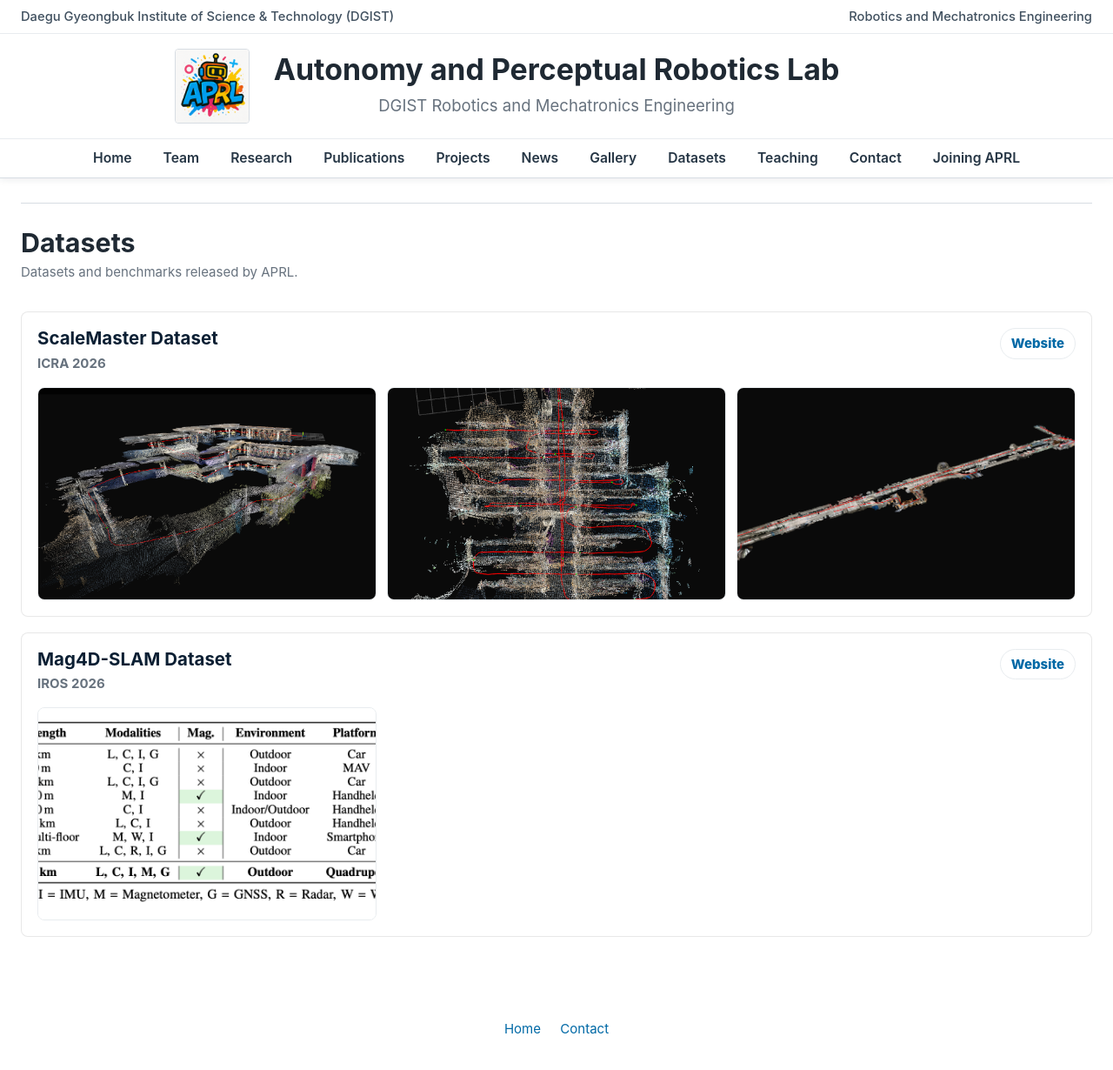
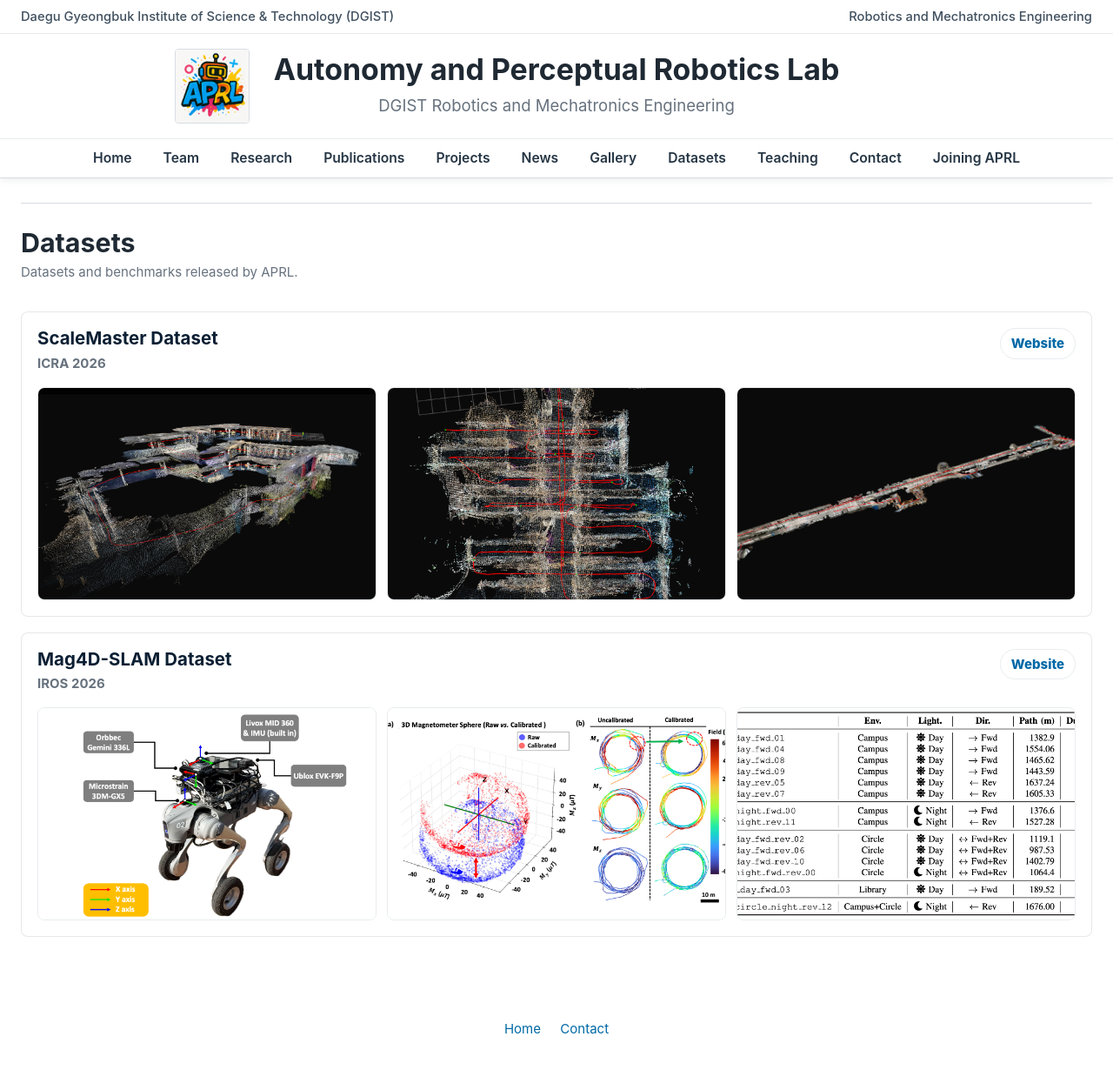
Before and after one commit to team-aprl/team-aprl.github.io, a Jekyll site: the page built from datasets.html, in a window 1280 px wide. Shown: the whole page at 87% size. Built offline with Jekyll 4.4.1, drawn with Linux system fonts in a browser that asks for light colours.

Commit message:
Update Mag4D dataset images

```diff
--- a/datasets.html
+++ b/datasets.html
@@ -40,7 +40,9 @@
           </div>
 
           <div class="dataset-image-grid">
-            <a href="assets/datasets/mag4d-slam-dataset.png"><img src="assets/datasets/mag4d-slam-dataset.png?v=20260619" alt="Mag4D-SLAM Dataset overview" loading="lazy" /></a>
+            <a href="assets/datasets/mag4d-slam-dataset-1.png"><img src="assets/datasets/mag4d-slam-dataset-1.png?v=20260619" alt="Mag4D-SLAM Dataset overview 1" loading="lazy" /></a>
+            <a href="assets/datasets/mag4d-slam-dataset-2.png"><img src="assets/datasets/mag4d-slam-dataset-2.png?v=20260619" alt="Mag4D-SLAM Dataset overview 2" loading="lazy" /></a>
+            <a href="assets/datasets/mag4d-slam-dataset-3.png"><img src="assets/datasets/mag4d-slam-dataset-3.png?v=20260619" alt="Mag4D-SLAM Dataset overview 3" loading="lazy" /></a>
           </div>
         </article>
 
```
Also changed, not shown: assets/datasets/mag4d-slam-dataset-1.png (added), assets/datasets/mag4d-slam-dataset-2.png (added), assets/datasets/mag4d-slam-dataset-3.png (added).
